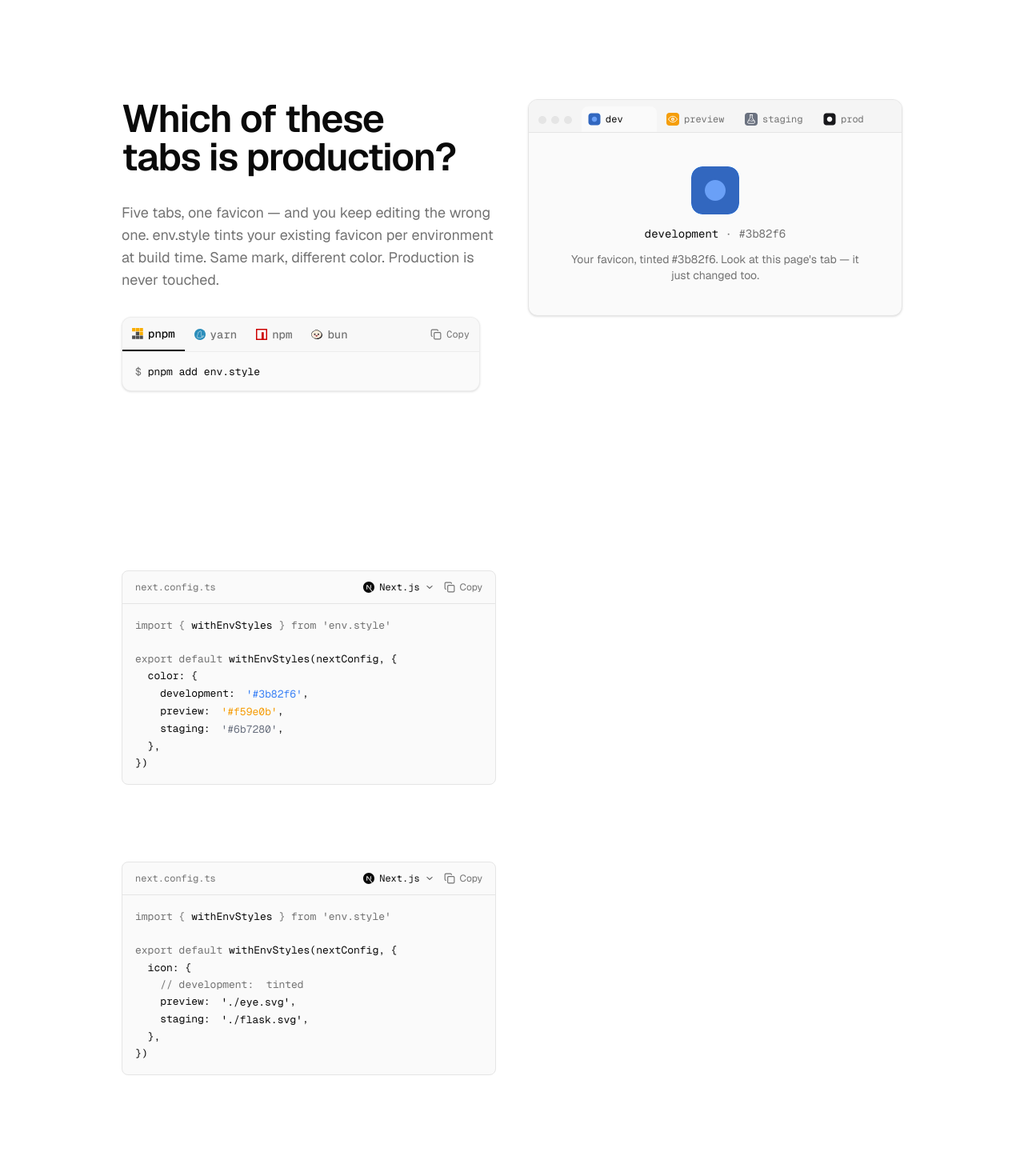
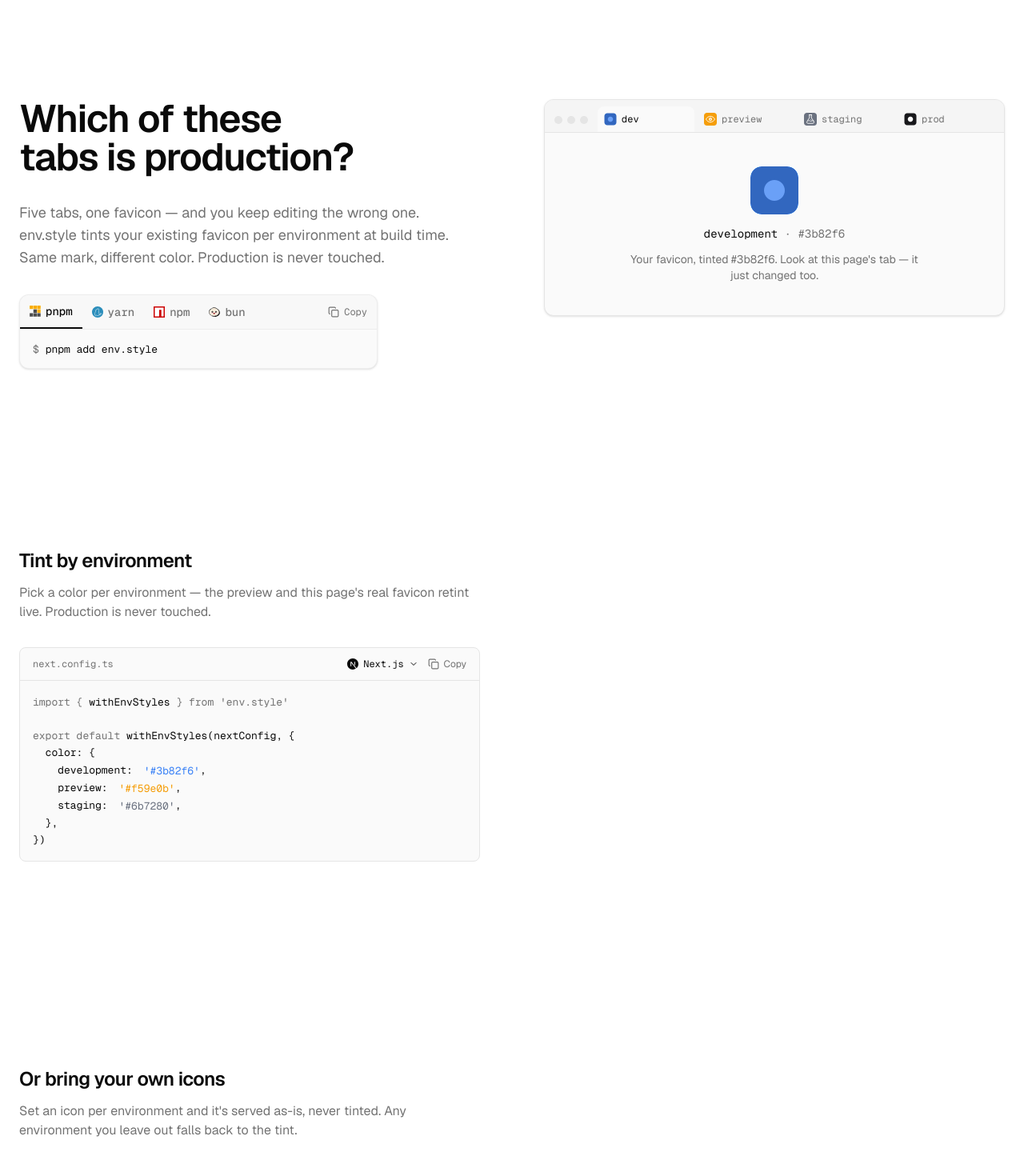
Before and after one commit to QuadDepo/env.style, a Next.js app in the folder site/: page / in a window 1280 px wide. Shown: the part 120-1575 px from the top of the page at 80% size. Built offline with nearby package versions, Linux system fonts and the light colour scheme.

Commit message:
feat(site): wider layout, centered sticky preview, section intros

```diff
--- a/site/components/app.tsx
+++ b/site/components/app.tsx
@@ -1,3 +1,4 @@
+import { CenteredSticky } from './centered-sticky'
 import { InstallCommand } from './install-command'
 import { ConfigEditor } from './playground/config-editor'
 import { IconEditor } from './playground/icon-editor'
@@ -9,20 +10,38 @@
 
 export default function App() {
   return (
-    <div className="mx-auto flex max-w-5xl flex-col gap-16 px-6 py-16">
+    <div className="mx-auto flex max-w-7xl flex-col gap-16 px-6 py-16">
       <Header />
       <PlaygroundProvider>
-        <main className="mt-8 mb-96 grid items-start gap-10 lg:mt-24 lg:grid-cols-2">
+        <main className="mt-8 mb-96 grid items-start gap-10 lg:mt-24 lg:grid-cols-2 lg:gap-20">
           <div className="flex flex-col gap-16 lg:gap-56">
             <HeroSection />
-            <div className="flex flex-col gap-24">
-              <ConfigEditor />
-              <IconEditor />
+            <div className="flex flex-col gap-y-64">
+              <section className="flex flex-col gap-8">
+                <div className="flex flex-col gap-3">
+                  <h2 className="text-2xl font-semibold tracking-tight">Tint by environment</h2>
+                  <p className="max-w-xl text-muted-foreground">
+                    Pick a color per environment — the preview and this page&apos;s real favicon
+                    retint live. Production is never touched.
+                  </p>
+                </div>
+                <ConfigEditor />
+              </section>
+              <section className="flex flex-col gap-8">
+                <div className="flex flex-col gap-3">
+                  <h2 className="text-2xl font-semibold tracking-tight">Or bring your own icons</h2>
+                  <p className="max-w-xl text-muted-foreground">
+                    Set an icon per environment and it&apos;s served as-is, never tinted. Any
+                    environment you leave out falls back to the tint.
+                  </p>
+                </div>
+                <IconEditor />
+              </section>
             </div>
           </div>
-          <aside className="lg:sticky lg:top-16 lg:self-start">
+          <CenteredSticky>
             <BrowserPreview />
-          </aside>
+          </CenteredSticky>
         </main>
       </PlaygroundProvider>
       <Footer />
--- /dev/null
+++ b/site/components/centered-sticky.tsx
@@ -0,0 +1,37 @@
+'use client'
+
+import { useEffect, useRef, type ReactNode } from 'react'
+
+/**
+ * Sticky aside that pins at the viewport center once scrolled, but never below its natural
+ * start — top = min(centered offset, the parent's page offset). Pure CSS can't express this
+ * because the centered offset depends on the element's own height, so it's measured.
+ */
+export function CenteredSticky({ children }: { children: ReactNode }) {
+  const ref = useRef<HTMLElement>(null)
+
+  useEffect(() => {
+    const el = ref.current
+    if (!el) return
+    const update = () => {
+      // the parent grid isn't sticky, so its offset is the aside's natural start position
+      const natural = (el.parentElement?.getBoundingClientRect().top ?? 0) + window.scrollY
+      const centered = (window.innerHeight - el.offsetHeight) / 2
+      el.style.top = `${Math.max(0, Math.min(natural, centered))}px`
+    }
+    update()
+    const ro = new ResizeObserver(update)
+    ro.observe(el)
+    window.addEventListener('resize', update)
+    return () => {
+      ro.disconnect()
+      window.removeEventListener('resize', update)
+    }
+  }, [])
+
+  return (
+    <aside ref={ref} className="lg:sticky lg:self-start">
+      {children}
+    </aside>
+  )
+}
```
